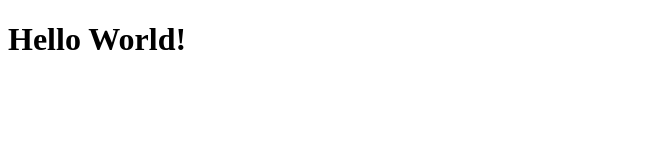
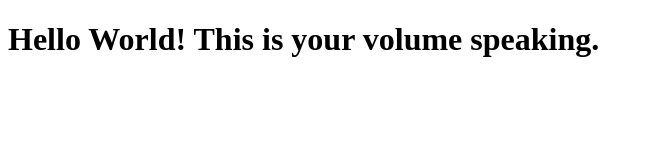
Before and after one commit to defano/docker-tutorial, a plain HTML site: page webserver-volume-example/www/index.html in a window 1280 px wide. Shown: the whole page, without its empty margins (0-653 px from the left). Drawn offline with Linux system fonts and the light colour scheme.

```diff
--- a/webserver-volume-example/www/index.html
+++ b/webserver-volume-example/www/index.html
@@ -1,6 +1,6 @@
 <!DOCTYPE html>
 <html>
   <body>
-    <h1>Hello World!</h1>
+    <h1>Hello World! This is your volume speaking.</h1>
   </body>
 </html>
```
Also changed, not shown: 5 other files.
